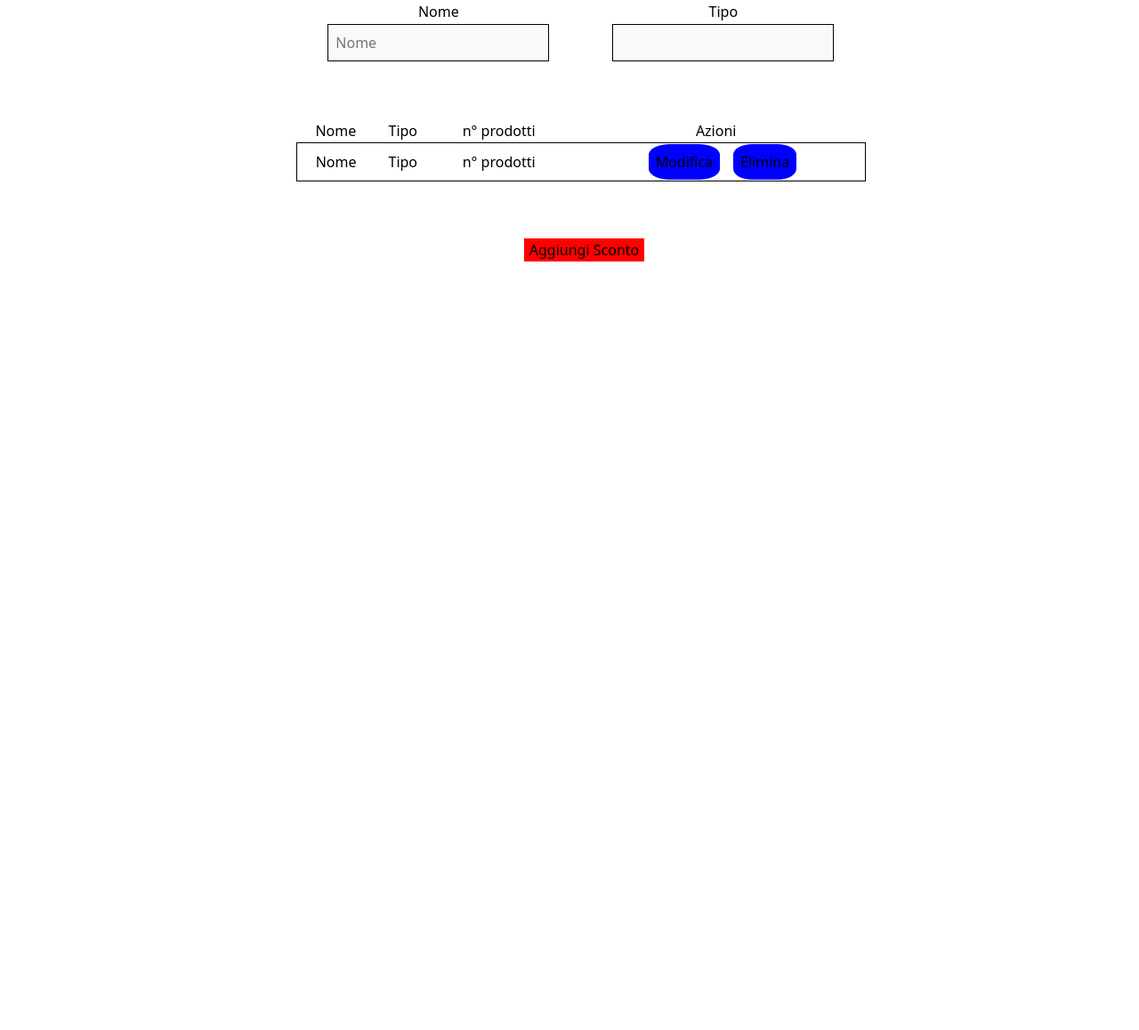
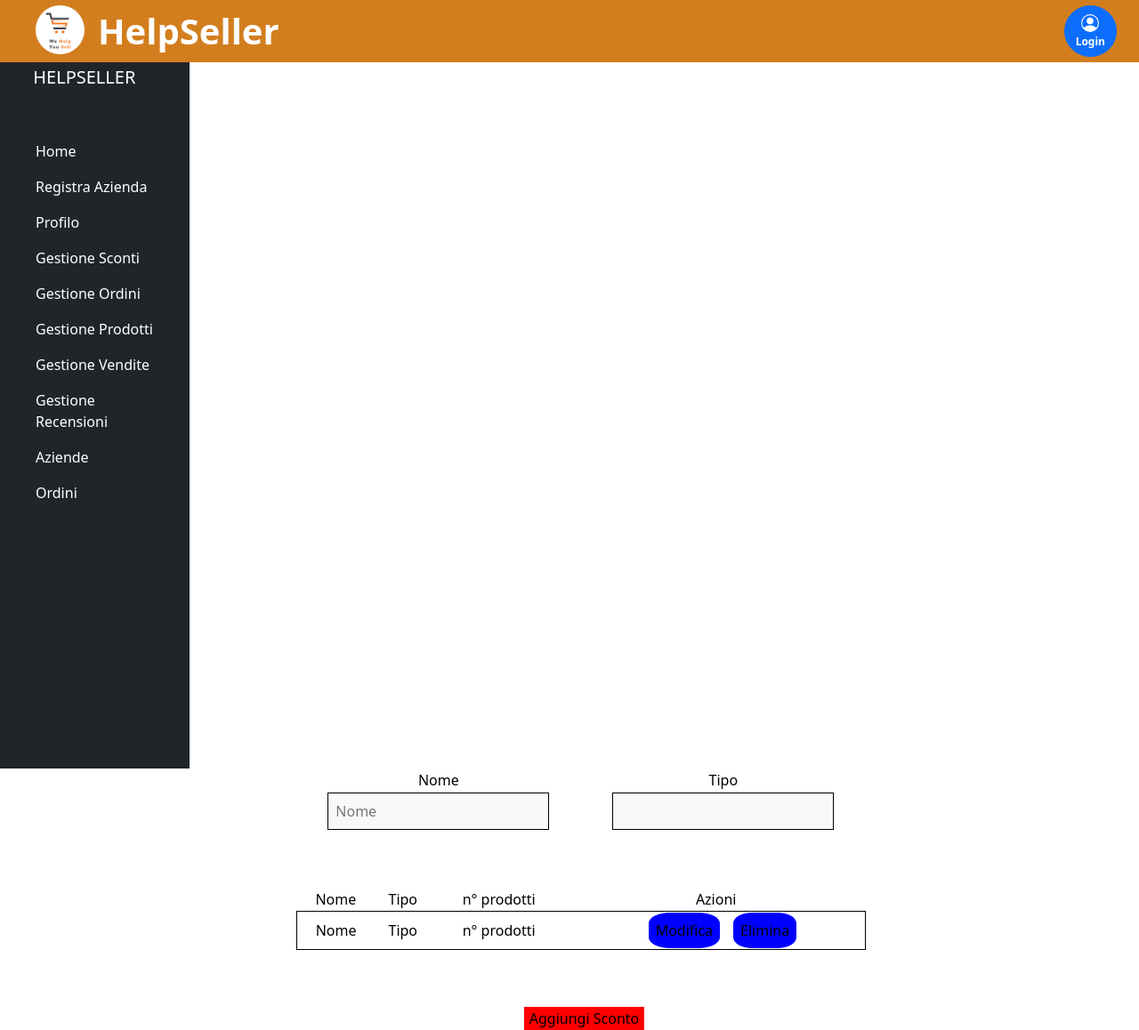
Before and after one commit to Mario-caccioppoli/HelpSellerInterface, an Angular app: page / in a window 1280 px wide. Shown: the whole page at 89% size. Before the commit the page ends 800 px from the top, so only its background shows below. Built offline with nearby package versions, Linux system fonts and the light colour scheme.

Commit message:
aggiornamento componenti

```diff
--- a/src/app/app.component.html
+++ b/src/app/app.component.html
@@ -1,3 +1,6 @@
-<app-gestione-sconti></app-gestione-sconti>
+<app-header></app-header>
+<app-sidebar></app-sidebar>
+<app-gestione-sconti>
+</app-gestione-sconti>
 <router-outlet>
 </router-outlet>
```
